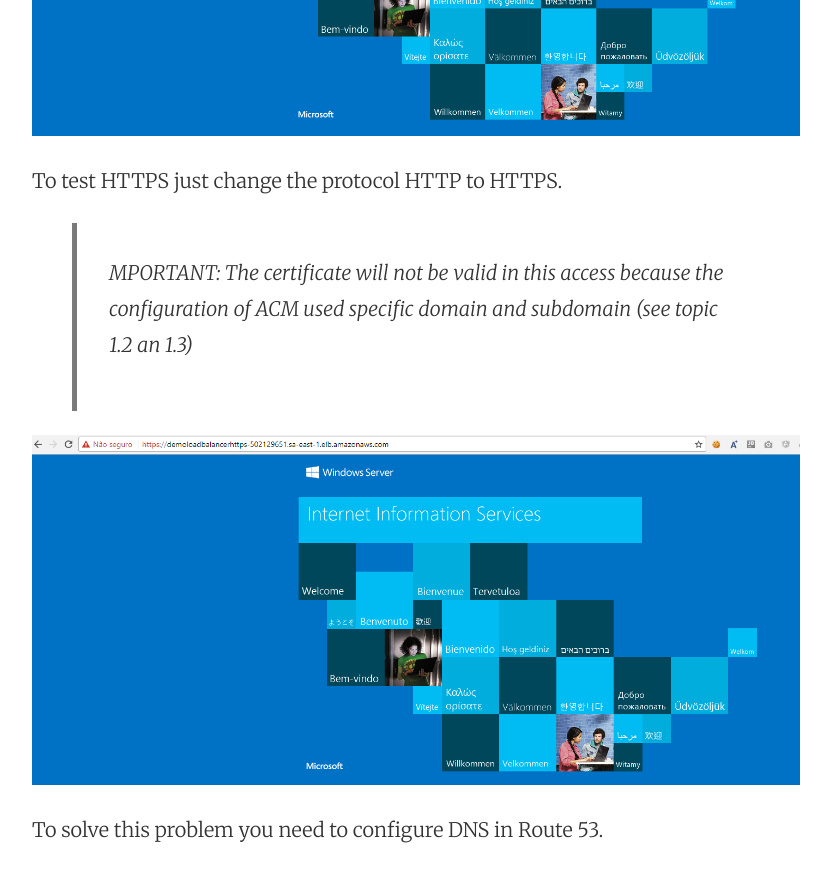
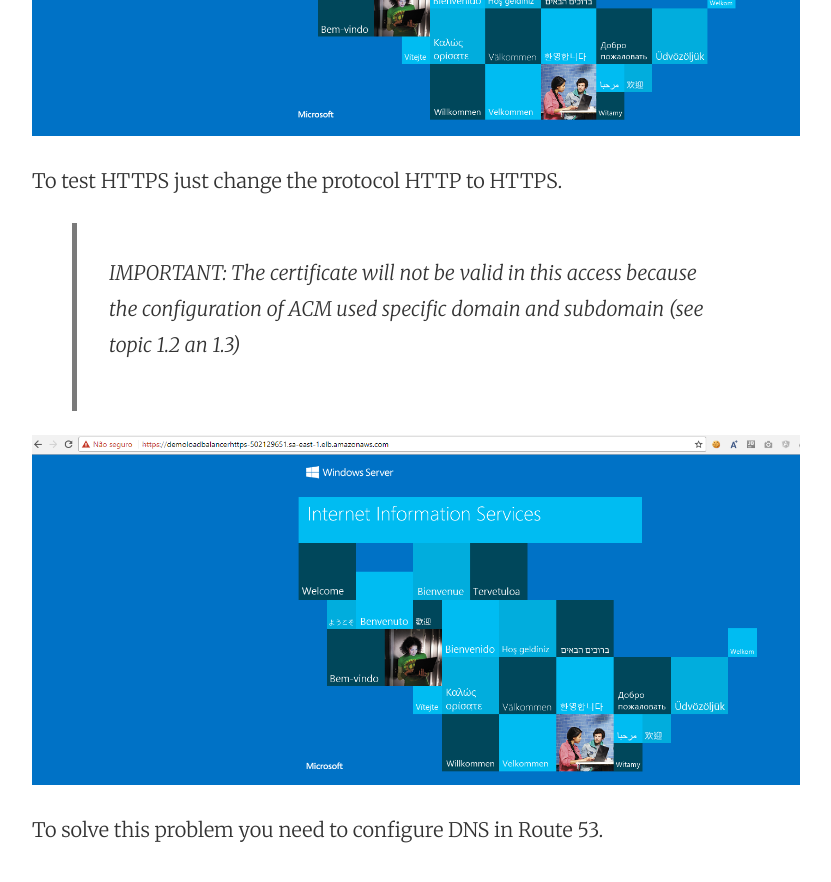
Before and after one commit to aragostinho/aragostinho.github.io, a Jekyll site: the page built from _posts/2018-04-10-configuring-https-aws-certificate-manager-on-windows-ec2.markdown, in a window 1280 px wide and 900 px high, scrolled down 17900 px. Shown: the top 882 px of the window, without its empty margins (224-1055 px from the left). Built offline with Jekyll 4.4.1, drawn with Linux system fonts in a browser that asks for light colours.

Commit message:
Update 2018-04-10-configuring-https-aws-certificate-manager-on-windows-ec2.markdown

```diff
--- a/_posts/2018-04-10-configuring-https-aws-certificate-manager-on-windows-ec2.markdown
+++ b/_posts/2018-04-10-configuring-https-aws-certificate-manager-on-windows-ec2.markdown
@@ -211,7 +211,7 @@
 
  To test HTTPS just change the protocol HTTP to HTTPS.
 
- > MPORTANT: The certificate will not be valid in this access because the configuration of ACM used specific domain and subdomain (see topic 1.2 an 1.3)
+ > IMPORTANT: The certificate will not be valid in this access because the configuration of ACM used specific domain and subdomain (see topic 1.2 an 1.3)
 
  ![Testing HTTPS access](https://github.com/aragostinho/aragostinho.github.io/blob/master/_imgs/https/Test2.PNG?raw=t)
 
```
